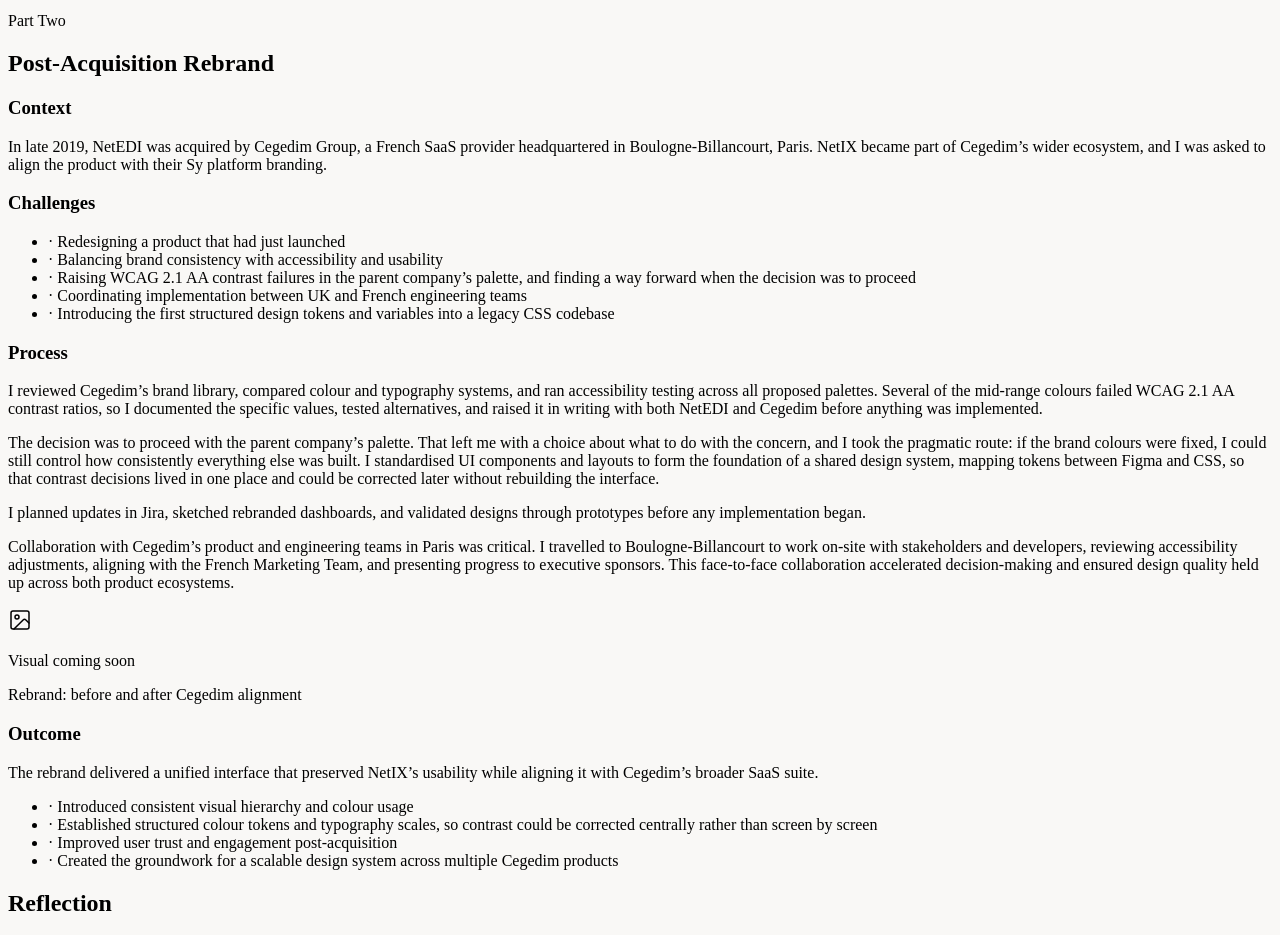
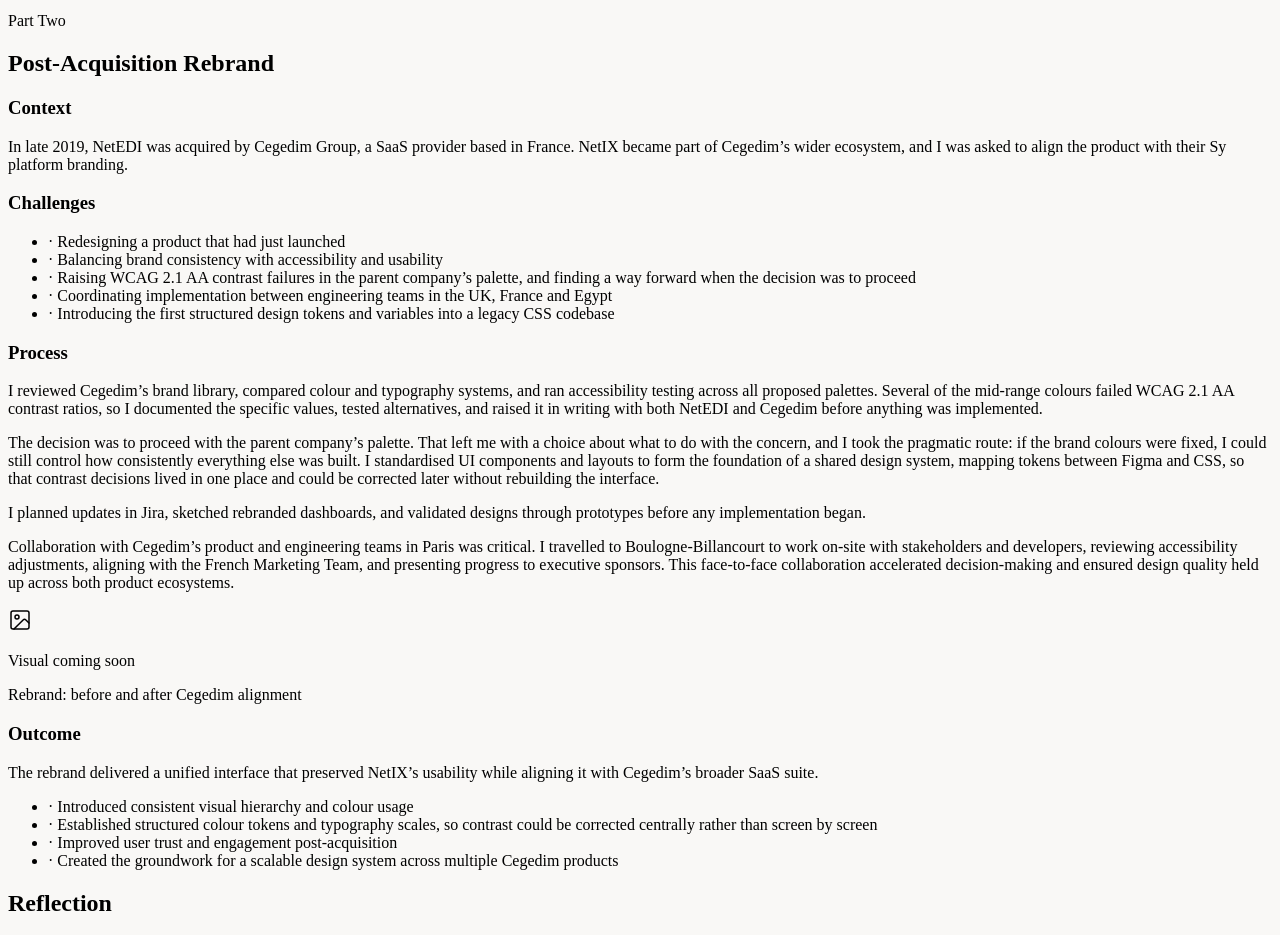
Before and after one commit to jadeparrish/portfolio, a Next.js app: page /work/netix in a window 1280 px wide. Shown: the part 1680-2615 px from the top of the page. Built offline with nearby package versions, Linux system fonts and the light colour scheme.

Commit message:
Update page.js

```diff
--- a/app/work/netix/page.js
+++ b/app/work/netix/page.js
@@ -151,8 +151,8 @@ export default function NetIXCaseStudy() {
                 particular, the complexity sat in what the system was doing behind the
                 scenes rather than anything a person would see. I needed to understand it
                 well enough to design one service that worked for everyone using it,
-                rather than something that only made sense if you already knew how the
-                plumbing worked.
+                rather than something that only made sense if you already knew how it
+                worked.
               </p>
               <p className="text-neutral-700 text-[17px] sm:text-[18px] leading-[1.75] mb-4">
                 From there, I designed new structures for:
@@ -222,8 +222,8 @@ export default function NetIXCaseStudy() {
             <div>
               <SubLabel>Context</SubLabel>
               <p className="text-neutral-700 text-[17px] sm:text-[18px] leading-[1.75]">
-                In late 2019, NetEDI was acquired by Cegedim Group, a French SaaS
-                provider headquartered in Boulogne-Billancourt, Paris. NetIX became part
+                In late 2019, NetEDI was acquired by Cegedim Group, a SaaS
+                provider based in France. NetIX became part
                 of Cegedim&rsquo;s wider ecosystem, and I was asked to align the product
                 with their Sy platform branding.
               </p>
@@ -235,7 +235,7 @@ export default function NetIXCaseStudy() {
                 <li className="flex gap-3"><span aria-hidden="true" className="text-[#A47864]">&middot;</span> Redesigning a product that had just launched</li>
                 <li className="flex gap-3"><span aria-hidden="true" className="text-[#A47864]">&middot;</span> Balancing brand consistency with accessibility and usability</li>
                 <li className="flex gap-3"><span aria-hidden="true" className="text-[#A47864]">&middot;</span> Raising WCAG 2.1 AA contrast failures in the parent company&rsquo;s palette, and finding a way forward when the decision was to proceed</li>
-                <li className="flex gap-3"><span aria-hidden="true" className="text-[#A47864]">&middot;</span> Coordinating implementation between UK and French engineering teams</li>
+                <li className="flex gap-3"><span aria-hidden="true" className="text-[#A47864]">&middot;</span> Coordinating implementation between engineering teams in the UK, France and Egypt</li>
                 <li className="flex gap-3"><span aria-hidden="true" className="text-[#A47864]">&middot;</span> Introducing the first structured design tokens and variables into a legacy CSS codebase</li>
               </ul>
             </div>
```
